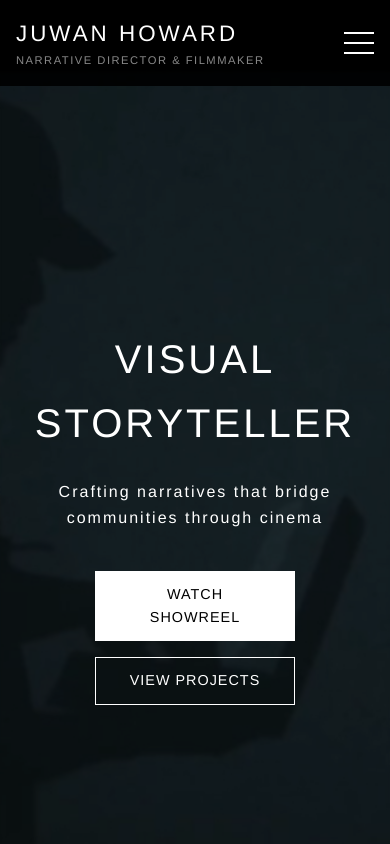
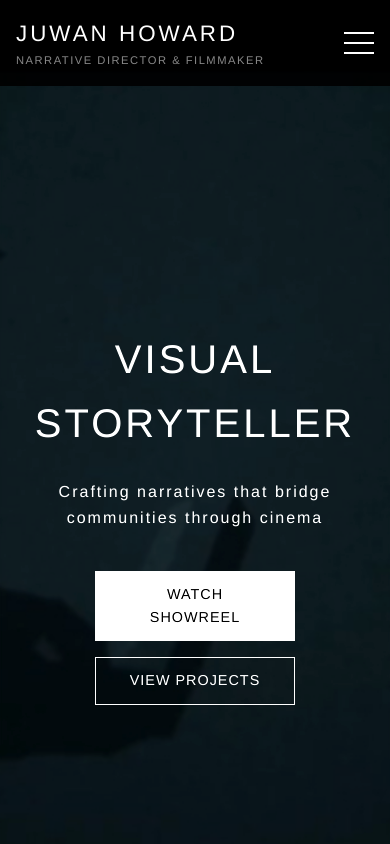
Before and after one commit to juwan-howard/juwan-howard.github.io, a React (Create React App) app: page / in a window 390 px wide. Shown: the top 844 px of the page. Built offline with nearby package versions, Linux system fonts and the light colour scheme.

Commit message:
Improve mobile hero image: Move shadow right and increase contrast

```diff
--- a/src/components/film/Hero.css
+++ b/src/components/film/Hero.css
@@ -16,7 +16,7 @@
   left: 0;
   width: 100%;
   height: 100%;
-  background-color: rgba(0, 0, 0, 0.4);
+  background-color: rgba(0, 0, 0, 0.3);
   backdrop-filter: blur(1px);
 }
 
@@ -114,7 +114,12 @@
   }
 
   .hero {
-    background-position: 40% center;
+    background-position: 50% center;
+    filter: contrast(110%);
+  }
+
+  .hero-overlay {
+    background-color: rgba(0, 0, 0, 0.25);
   }
 
   .hero-content {
```
